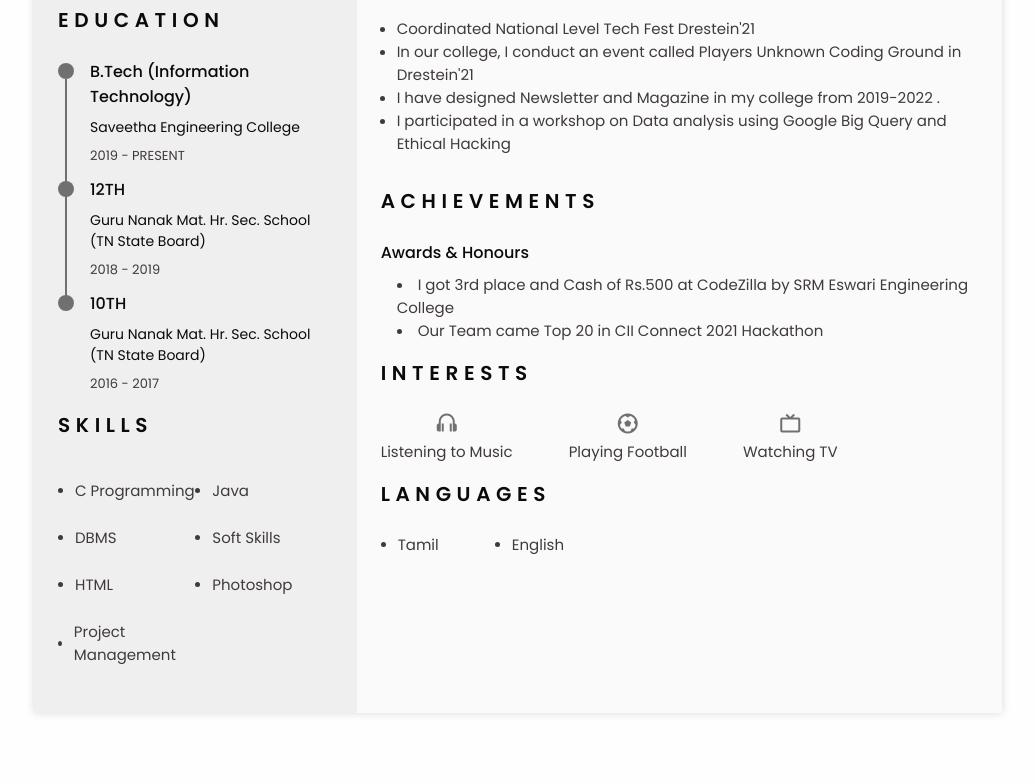
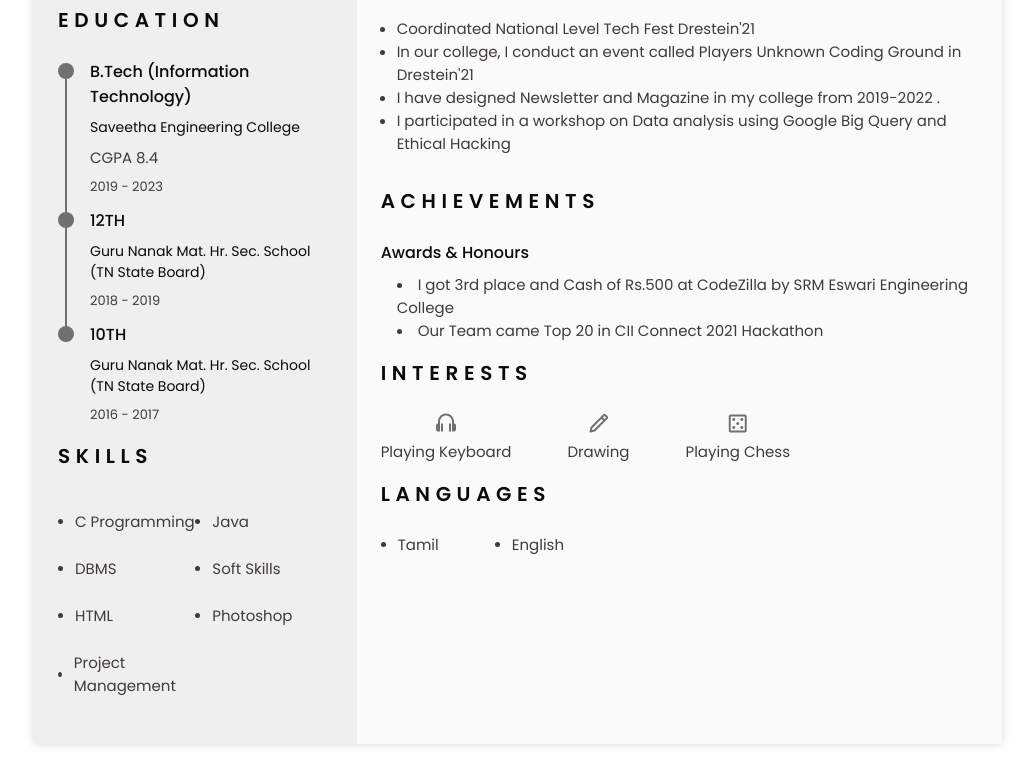
Before and after one commit to vinith2002/Vinith-E-portfilio, a plain HTML site: page index.html in a window 1280 px wide. Shown: the part 777-1561 px from the top of the page, without its empty margins (122-1157 px from the left). Before the commit the page ends 1538 px from the top, so only its background shows below. Drawn offline with nearby package versions, Linux system fonts and the light colour scheme.

Commit message:
initial commit

```diff
--- a/index.html
+++ b/index.html
@@ -149,7 +149,8 @@ my skills and knowledge to learn new things and grow as a software developer.</p
                                 <div class="education__data bd-grid">
                                     <h3 class="education__title">B.Tech (Information Technology)</h3>
                                     <span class="education__studies">Saveetha Engineering College</span>
-                                    <span class="education__year">2019 - PRESENT</span>
+		    <span class="education__CGPA">CGPA 8.4</span>
+                                    <span class="education__year">2019 - 2023</span>
                                 </div>
                             </div>
 
@@ -324,15 +325,15 @@ my skills and knowledge to learn new things and grow as a software developer.</p
                         <div class="interests__container bd-grid">
                             <div class="interests__content">
                                 <i class='bx bx-headphone interests__icon'></i>
-                                <span class="interests__name">Listening to Music</span>
+                                <span class="interests__name">Playing Keyboard</span>
                             </div>
                             <div class="interests__content">
-                                <i class='bx bx-football interests__icon'></i>
-                                <span class="interests__name">Playing Football</span>
+                                <i class='bx bx-pencil interests__icon'></i>
+                                <span class="interests__name">Drawing</span>
                             </div>
                             <div class="interests__content">
-                                <i class='bx bx-tv interests__icon' ></i>
-                                <span class="interests__name"> Watching TV</span>
+                                <i class='bx bx-dice-5 interests__icon' ></i>
+                                <span class="interests__name"> Playing Chess</span>
                             </div>
                         </div>
                     </section>
```
